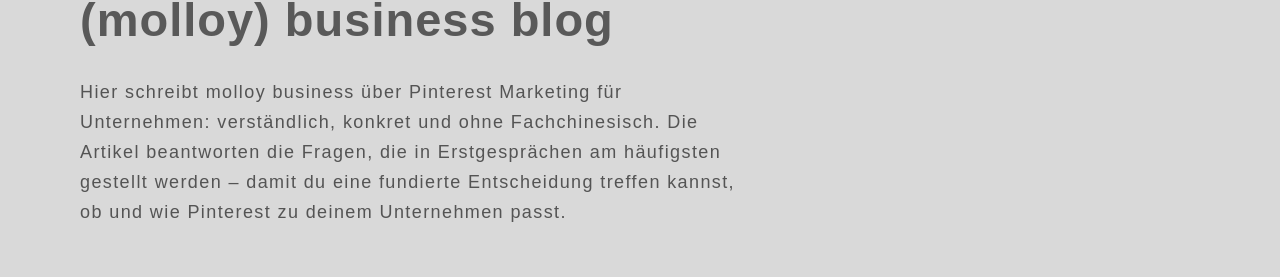
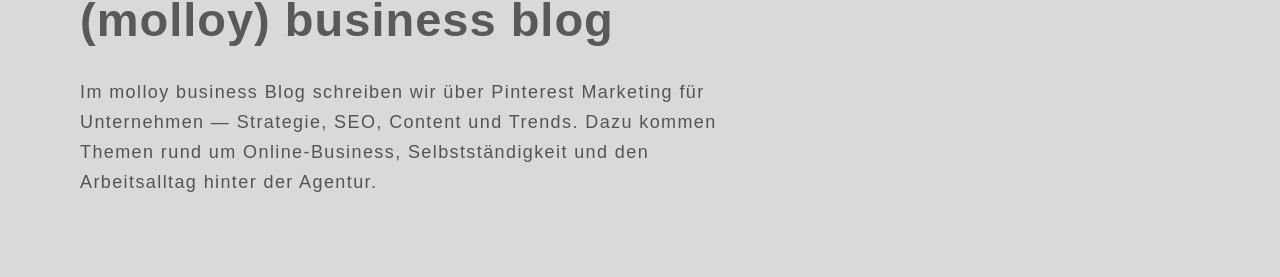
Before and after one commit to Hagen381/website_molloybusiness, a Next.js app: page /blog in a window 1280 px wide. Shown: the part 215-492 px from the top of the page. Built offline with nearby package versions, Linux system fonts and the light colour scheme; a web font is replaced by a local one.

Commit message:
Blog-Einleitung sachlich korrigiert, Karussell-Punkte auf 5px
Co-Authored-By: Claude Opus 5 <noreply@anthropic.com>
Claude-Session: https://claude.ai/code/session_01N4Hqsy3rcnwYVcVGn5Ga5f

```diff
--- a/src/components/BlogUebersicht.tsx
+++ b/src/components/BlogUebersicht.tsx
@@ -178,12 +178,10 @@ export default function BlogUebersicht({ seite }: { seite: number }) {
               <h1 className={H1}>(molloy) business blog</h1>
 
               <p className="font-body mt-6">
-                Hier schreibt molloy business über Pinterest Marketing für
-                Unternehmen: verständlich, konkret und ohne Fachchinesisch. Die
-                Artikel beantworten die Fragen, die in Erstgesprächen am
-                häufigsten gestellt werden – damit du eine fundierte
-                Entscheidung treffen kannst, ob und wie Pinterest zu deinem
-                Unternehmen passt.
+                Im molloy business Blog schreiben wir über Pinterest Marketing
+                für Unternehmen — Strategie, SEO, Content und Trends. Dazu
+                kommen Themen rund um Online-Business, Selbstständigkeit und den
+                Arbeitsalltag hinter der Agentur.
               </p>
             </div>
 
--- a/src/components/KundenstimmenKarussell.tsx
+++ b/src/components/KundenstimmenKarussell.tsx
@@ -242,10 +242,11 @@ export default function KundenstimmenKarussell({
       </div>
 
       {/* Punkte-Navigation — am Original gemessen: 8px, Schwarz mit 20 %
-          Deckkraft, der aktive Punkt Schwarz. Die Trefferfläche ist über ein
-          unsichtbares `before` auf 24px vergrößert, ohne dass sich am Bild
-          etwas ändert. */}
-      <div className="mt-[30px] flex justify-center gap-[12px]">
+          Deckkraft, der aktive Punkt Schwarz, 20px von Mitte zu Mitte (8px
+          Punkt + 12px Abstand) und 5px unter der Kartenunterkante. Die
+          Trefferfläche ist über ein unsichtbares `before` auf 24px vergrößert,
+          ohne dass sich am Bild etwas ändert. */}
+      <div className="mt-[5px] flex justify-center gap-[12px]">
         {stimmen.map((stimme, index) => (
           <button
             key={stimme.name}
```
